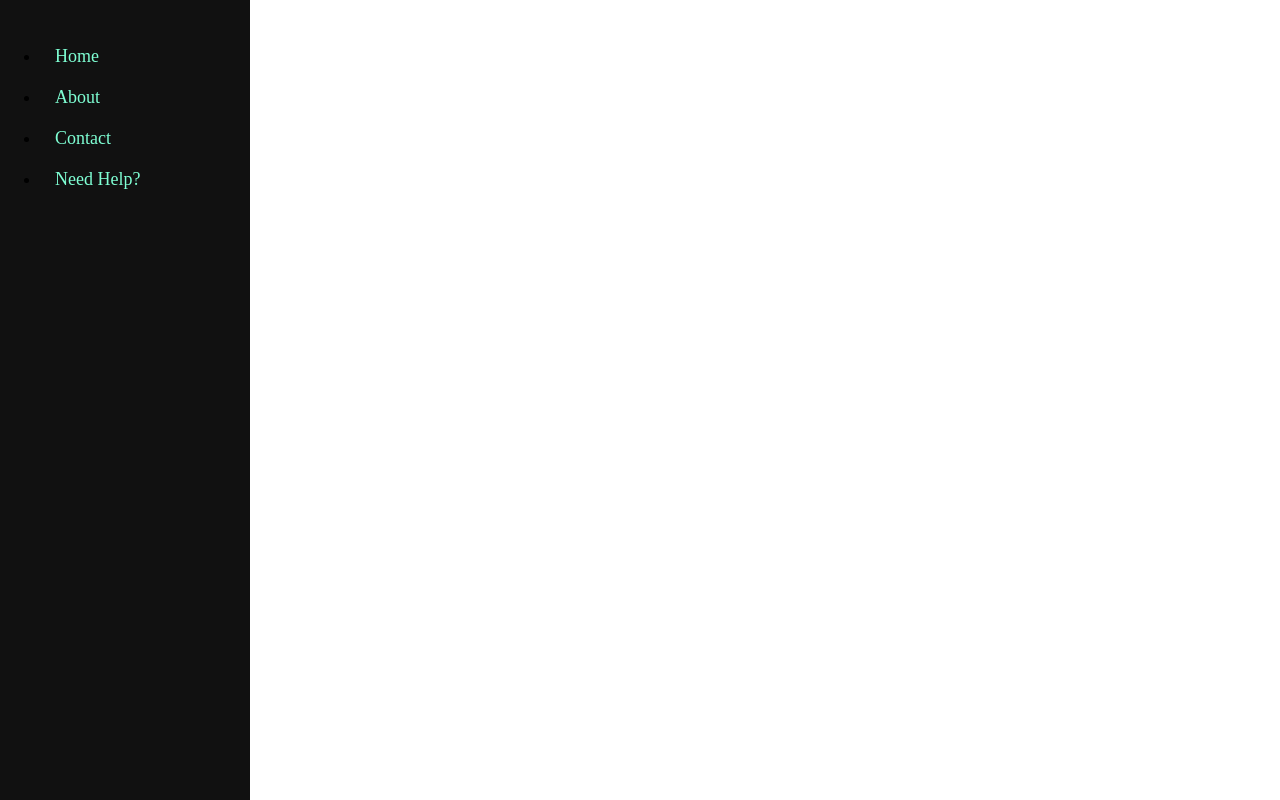
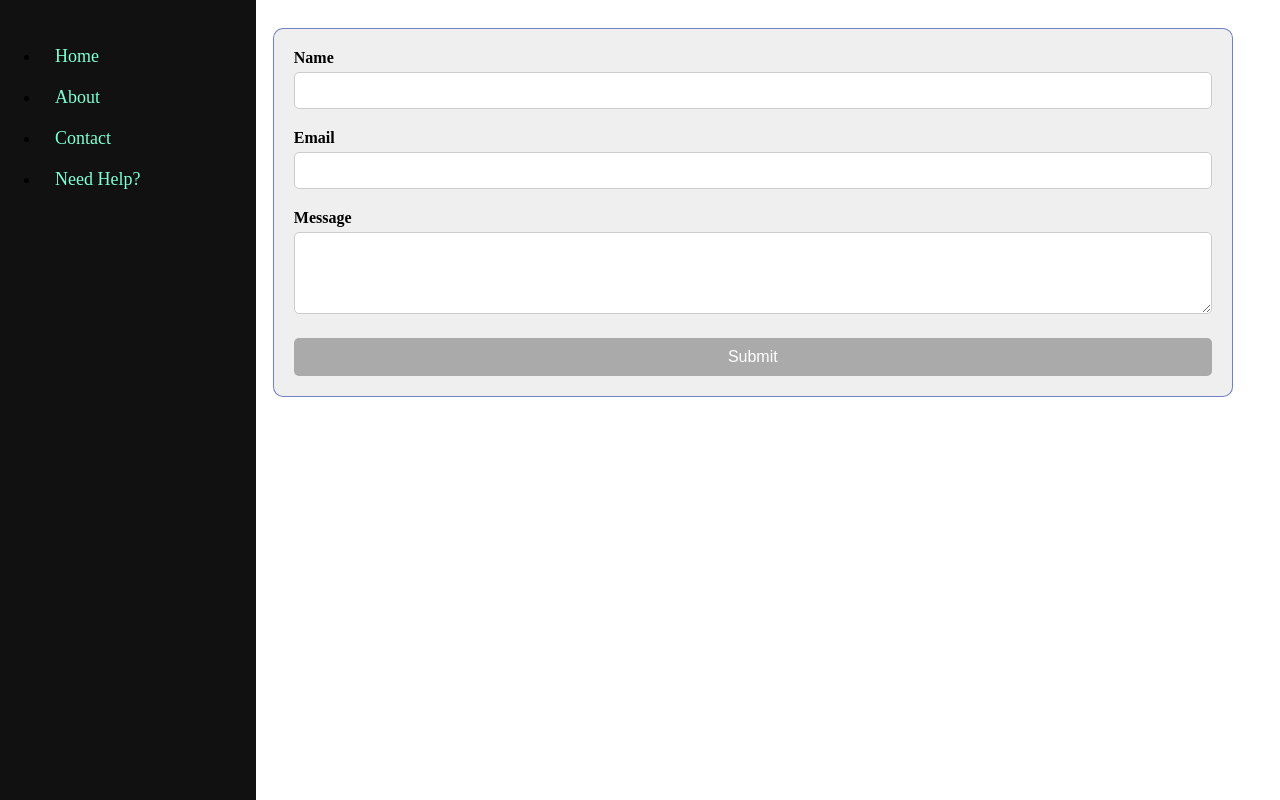
Before and after one commit to mariedabee/PortfolioAngular, an Angular app in the folder portfolio-angular/: page /contact in a window 1280 px wide. Before the commit this address led to /. Built offline with nearby package versions, Linux system fonts and the light colour scheme.

Commit message:
creating a contact form view

```diff
--- a/portfolio-angular/src/app/app.component.html
+++ b/portfolio-angular/src/app/app.component.html
@@ -3,5 +3,7 @@
   <div class="content-wrapper">
     <app-side-bar class="sidebar"></app-side-bar>
   </div>
-  <router-outlet></router-outlet>
+ <main class="main-content">
+    <router-outlet></router-outlet> <!-- This will load ContactFormComponent or other components -->
+  </main>
 </div>
--- a/portfolio-angular/src/app/app.component.scss
+++ b/portfolio-angular/src/app/app.component.scss
@@ -10,9 +10,11 @@
     flex: 1;
 }
 
-/* main content styling */
 .main-content {
-    margin-left: 250px;
+    box-sizing: border-box;
+    overflow-y: auto;
+    display: flex;
+    flex-direction: column;
     padding: 20px;
     flex: 1;
 }
--- a/portfolio-angular/src/app/app.component.ts
+++ b/portfolio-angular/src/app/app.component.ts
@@ -4,6 +4,7 @@ import { CommonModule } from '@angular/common';
 import { SideBarComponent } from './side-bar/side-bar.component';
 import { HomeComponent } from './home/home.component';
 import { RouterOutlet } from '@angular/router';
+import { ReactiveFormsModule } from '@angular/forms';
 
 @Component({
   selector: 'app-root',
--- a/portfolio-angular/src/app/app.routes.ts
+++ b/portfolio-angular/src/app/app.routes.ts
@@ -3,10 +3,12 @@ import { Routes } from '@angular/router';
 import { HomeComponent } from './home/home.component';
 import { AboutComponent } from './about/about.component';
 import { NeedHelpComponent } from './need-help/need-help.component';
+import { ContactFormComponent } from './contact-form/contact-form.component';
 
 export const routes: Routes = [
   { path: '', redirectTo: '/home', pathMatch: 'full' },
   { path: 'home', component: HomeComponent },
   { path: 'about', component: AboutComponent },
-  { path: 'need-help', component: NeedHelpComponent } ,
+  { path: 'contact', component: ContactFormComponent },
+  { path: 'need-help', component: NeedHelpComponent },
 ];
--- /dev/null
+++ b/portfolio-angular/src/app/contact-form/contact-form.component.html
@@ -0,0 +1,17 @@
+<div class="container">
+  <form [formGroup]="contactForm" (ngSubmit)="submitForm()">
+    <div class="form-group">
+      <label for="name">Name</label>
+      <input type="text" id="name" formControlName="name" required>
+    </div>
+    <div class="form-group">
+      <label for="email">Email</label>
+      <input type="email" id="email" formControlName="email" required>
+    </div>
+    <div class="form-group">
+      <label for="message">Message</label>
+      <textarea id="message" formControlName="message" rows="4" required></textarea>
+    </div>
+    <button type="submit" [disabled]="contactForm.invalid">Submit</button>
+  </form>
+</div>
--- /dev/null
+++ b/portfolio-angular/src/app/contact-form/contact-form.component.scss
@@ -0,0 +1,52 @@
+.container {
+    display: flex;
+    flex-direction: column;
+    flex: 1;
+    max-width: 75%;
+    margin-left: 20%;
+    padding: 20px;
+    border: 1px solid #04209f89;
+    border-radius: 10px;
+    background-color: #efefeff5;
+
+    .form-group {
+        margin-bottom: 20px;
+
+        label {
+            display: block;
+            margin-bottom: 5px;
+            font-weight: bold;
+        }
+
+        input,
+        textarea {
+            width: 100%;
+            padding: 10px;
+            border: 1px solid #ccc;
+            border-radius: 5px;
+            box-sizing: border-box;
+        }
+
+        textarea {
+            resize: vertical;
+        }
+    }
+
+    button {
+        display: block;
+        width: 100%;
+        padding: 10px;
+        border: none;
+        border-radius: 5px;
+        background-color: #091d31;
+        color: white;
+        font-size: 16px;
+        cursor: pointer;
+        transition: background-color 0.3s ease;
+
+        &:disabled {
+            background-color: #aaa;
+            cursor: not-allowed;
+        }
+    }
+}
--- /dev/null
+++ b/portfolio-angular/src/app/contact-form/contact-form.component.ts
@@ -0,0 +1,48 @@
+import { CommonModule } from '@angular/common';
+import { HttpClient, HttpClientModule } from '@angular/common/http';
+import { Component, OnInit } from '@angular/core';
+import { FormBuilder, FormGroup, ReactiveFormsModule, Validators } from '@angular/forms';
+
+@Component({
+  selector: 'app-contact-form',
+  templateUrl: './contact-form.component.html',
+  styleUrls: ['./contact-form.component.scss'],
+  standalone: true,
+  imports: [ReactiveFormsModule, CommonModule, HttpClientModule], // Add necessary modules
+})
+export class ContactFormComponent implements OnInit {
+  contactForm!: FormGroup; // Use non-null assertion operator
+
+  constructor(private fb: FormBuilder, private http: HttpClient) {}
+
+  ngOnInit(): void {
+    this.contactForm = this.fb.group({
+      name: ['', Validators.required],
+      email: ['', [Validators.required, Validators.email]],
+      message: ['', Validators.required],
+    });
+  }
+
+  submitForm() {
+    if (this.contactForm.valid) {
+      this.http
+        .post<any>(
+          'http://localhost:4000/api/send-contact-email',
+          this.contactForm.value
+        )
+        .subscribe(
+          (response) => {
+            console.log('Email sent:', response);
+            // reset the form
+            this.contactForm.reset();
+          },
+          (error) => {
+            console.error('Error sending email:', error);
+            // Handle error
+          }
+        );
+    } else {
+      // Handle form errors
+    }
+  }
+}
--- a/portfolio-angular/src/app/side-bar/side-bar.component.scss
+++ b/portfolio-angular/src/app/side-bar/side-bar.component.scss
@@ -1,6 +1,6 @@
 .sidebar{
     height: 100%;
-    width: 250px;
+    width: 20%;
     position: fixed;
     top: 0;
     left:0;
```
Also changed, not shown: portfolio-angular/package-lock 2.json (added), 2 other files (tests, documents, lock files or other folders).
